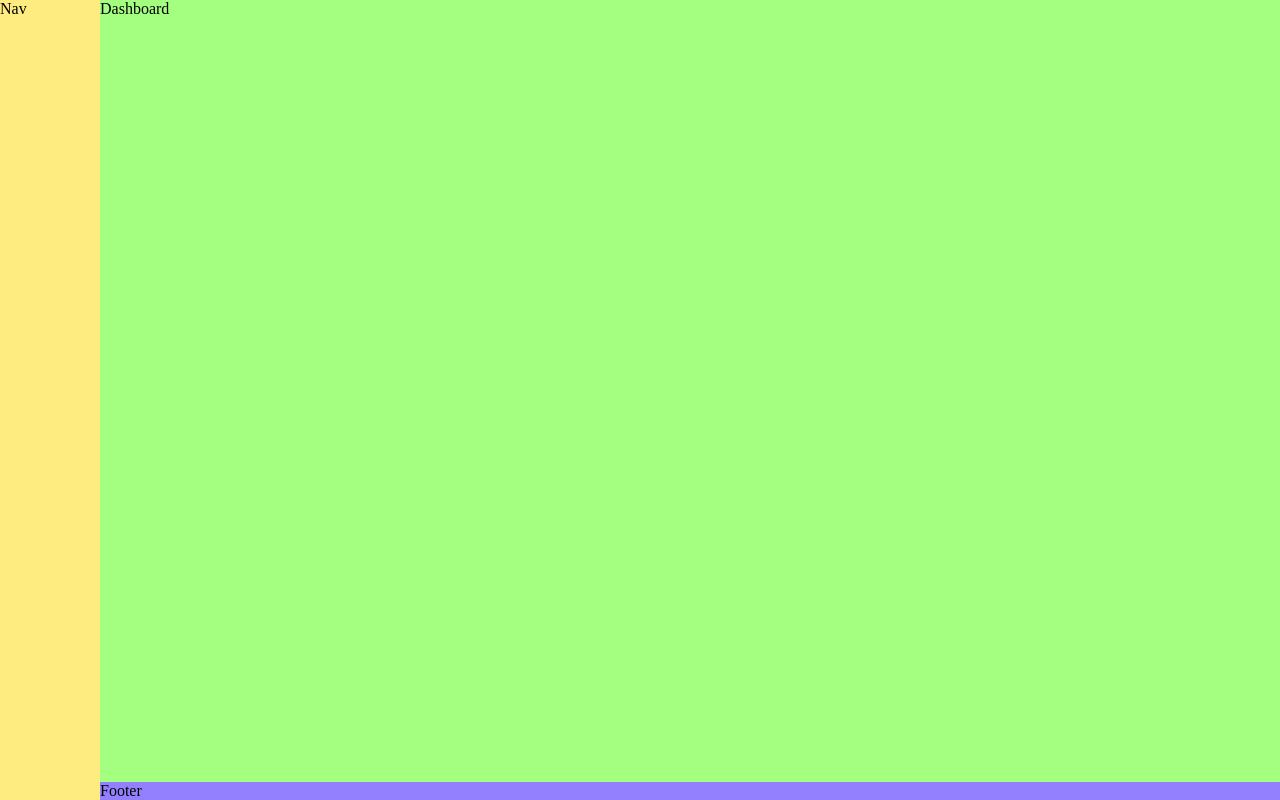
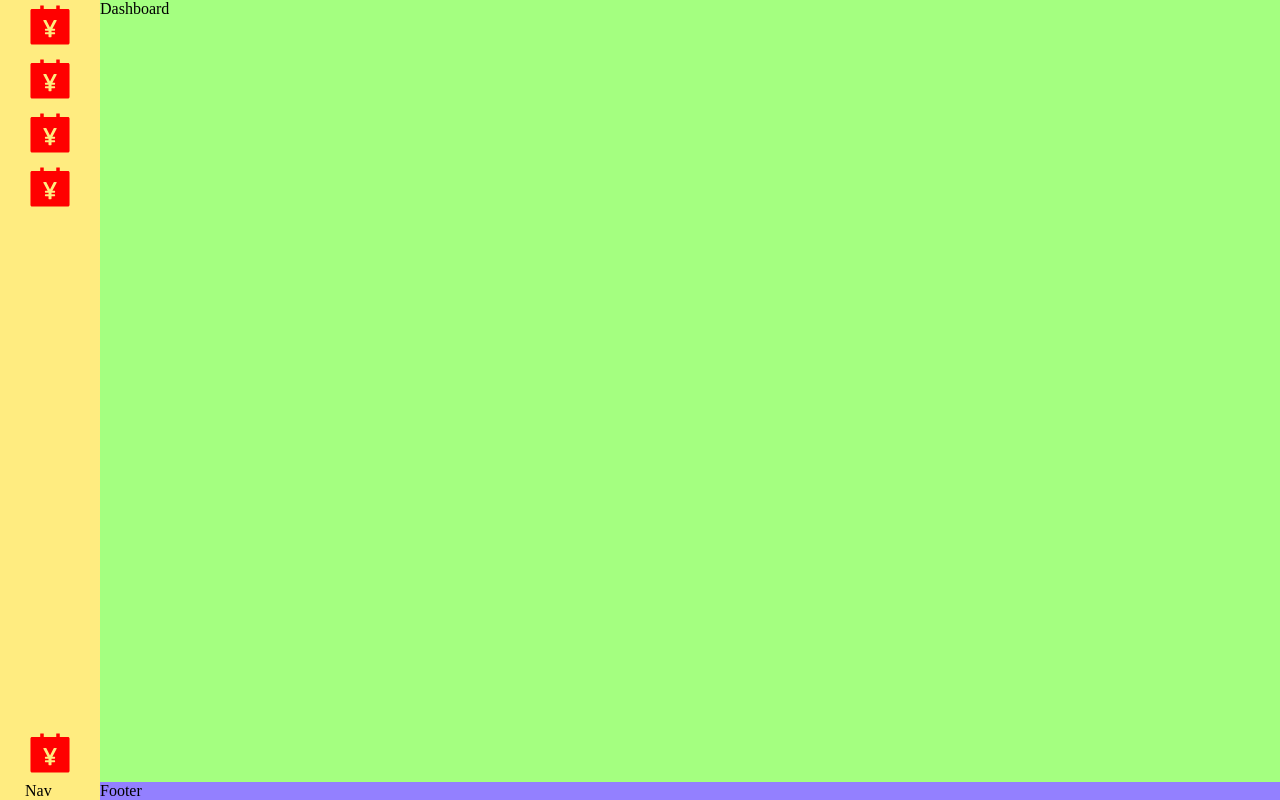
Before and after one commit to AlexCole999/second-project-eng, a React app: page / in a window 1280 px wide. Built offline with nearby package versions, Linux system fonts and the light colour scheme.

Commit message:
Nav scss

```diff
--- a/package.json
+++ b/package.json
@@ -35,6 +35,7 @@
   },
   "dependencies": {
     "react": "^17.0.2",
-    "react-dom": "^17.0.2"
+    "react-dom": "^17.0.2",
+    "react-icons": "^4.3.1"
   }
 }
--- a/src/App/Nav/Nav.scss
+++ b/src/App/Nav/Nav.scss
@@ -1,4 +1,17 @@
 .Nav{
   background-color: rgb(255, 236, 128);
   grid-area: Nav;
+    &__body{
+      display: flex;
+      align-items: center;
+      justify-content: space-between;
+      flex-direction: column;
+      height: 100%;
+      width: 100%;
+    }
+    &__elem{
+      min-height: 25px;
+      min-width: 25px;
+      color:red;
+    }
 }
--- a/src/App/Nav/Nav.tsx
+++ b/src/App/Nav/Nav.tsx
@@ -1,10 +1,24 @@
 import React from 'react'
 import './Nav.scss'
+import { AiFillAccountBook } from "react-icons/ai";
 
 type Props = {}
 
 export default function Nav({ }: Props) {
   return (
-    <div className='Nav'>Nav</div>
+    <div className='Nav'>
+      <div className="Nav__body">
+        <div className="Nav__top">
+          <div className="Nav__elem"><AiFillAccountBook size={50} title="1" /></div>
+          <div className="Nav__elem"><AiFillAccountBook size={50} title="1" /></div>
+          <div className="Nav__elem"><AiFillAccountBook size={50} title="1" /></div>
+          <div className="Nav__elem"><AiFillAccountBook size={50} title="1" /></div>
+        </div>
+        <div className='Nav__bottom'>
+          <div className="Nav__elem"><AiFillAccountBook size={50} title="1" /></div>
+          <div>Nav</div>
+        </div>
+      </div>
+    </div>
   )
 }
```
Also changed, not shown: 1 other file (tests, documents, lock files or other folders).
